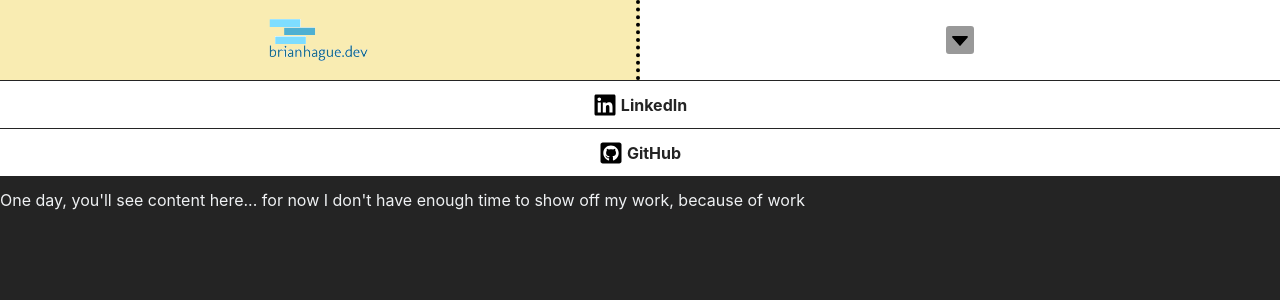
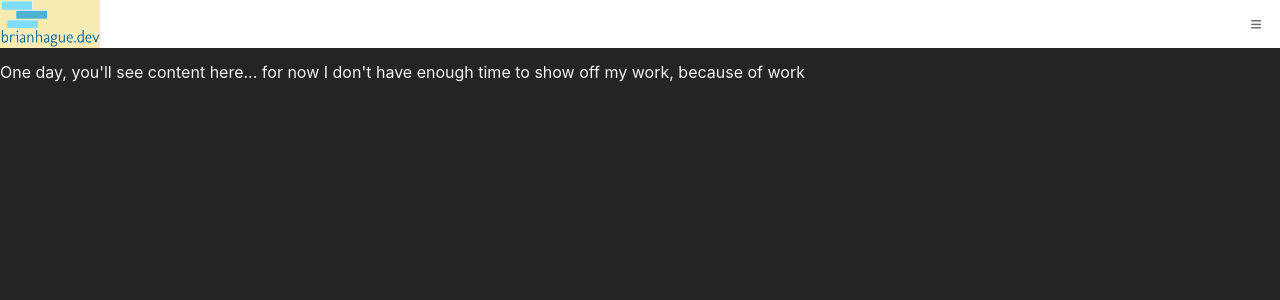
Before and after one commit to alphaseinor/brianhague_dev, a React (Create React App) app: page / in a window 1280 px wide. Shown: the top 300 px of the page. Built offline with nearby package versions, Linux system fonts and the light colour scheme.

Commit message:
fixed some layout bugs

```diff
--- a/src/App.js
+++ b/src/App.js
@@ -2,14 +2,12 @@ import React from 'react';
 import './reset.scss'
 import "./App.scss"
 
-import { NavList } from './components/nav/NavList';
+import Header from './components/header/Header'
 
 function App() {
   return (
     <>
-    <header>
-      <NavList />
-    </header>
+    <Header />
     <main>
       <p>One day, you'll see content here... for now I don't have enough time to show off my work, because of work</p>
     </main>
--- a/src/App.scss
+++ b/src/App.scss
@@ -40,7 +40,8 @@ button, a {
   border: none;
   background: none;
   text-decoration: none;
-  color: var(--text-color);
+  color: var(--bg-button);
+  background-color: var(--bg-header);
   &:focus {
     outline: 0;
   }
@@ -61,24 +62,22 @@ header {
   }
   .logo{
     display: flex;
-    justify-content: space-evenly;
-    height:5rem;
+    justify-content: space-between;
+    height:3rem;
     width: 100%;
     a{
-      width: 50%;
-      border-right: 4px dotted black;
       img {
         width: 100px;
       }
     }
-    button{
-      width:50%;
+    .menuToggle{
+      height: 3rem;
+      width: 3rem;
       display: flex;
-      object{
-        height:2rem;
-        widows: 2rem;
-        fill: #009aec;
-      }
+      font-weight: bold;
+      font-size: 1.25rem;
+      justify-content: center;
+      align-items: center;
     }
   }
   .links{
@@ -99,7 +98,7 @@ header {
   }
 }
 
-.invisible{
+.hidden{
   display:none;
 }
 //TABLET VIEW
--- /dev/null
+++ b/src/components/header/Header.jsx
@@ -0,0 +1,13 @@
+import React from 'react'
+import NavList from '../nav/NavList'
+
+
+const Header = () => {
+    return (
+        <header>
+            <NavList />
+        </header>
+    )
+}
+
+export default Header
--- a/src/components/nav/NavList.js
+++ b/src/components/nav/NavList.js
@@ -1,29 +1,44 @@
-import React from 'react';
+import React, { useState, useEffect } from 'react';
 
 export function NavList() {
+
+  const [menuToggle, setMenuToggle] = useState(false)
+
+  const toggleMenu = (e) => {
+    e.preventDefault()
+    console.log("click")
+    setMenuToggle(!menuToggle)
+  }
+
+  useEffect(()=> {
+    console.log(menuToggle)
+  }, [menuToggle])
+
   return (
     <nav>
       <div className="logo">
         <a href="/">
-          <img classname="logo" src="/images/text_logo.png" alt="brian hague developer logo" />
+          <img className="logo" src="/images/text_logo.png" alt="brian hague developer logo" />
         </a>
-        <button >
-          <object
-            type="image/svg+xml"
-            className="selected"
-            data="./images/caret-square-down-duotone.svg" aria-label="nav menu toggle" />
+        <button
+          className = "menuToggle"
+          onClick = {toggleMenu}
+        >
+          {menuToggle ? "X" : "≡"}
         </button>
       </div>
-      <div className="links">
+      <div className={menuToggle ? "links" : "hidden"}>
         <a href="https://www.linkedin.com/in/brian-hague-7441908/">
-          <img classname="svg" src="/images/linkedin-brands.svg" alt="linked in logo" />
+          <img className="svg" src="/images/linkedin-brands.svg" alt="linked in logo" />
           LinkedIn
         </a>
         <a href="https://github.com/alphaseinor">
-        <img classname="svg" src="/images/github-square-brands.svg" alt="git hub logo" />
+        <img className="svg" src="/images/github-square-brands.svg" alt="git hub logo" />
           GitHub
         </a>
       </div>
     </nav>
   );
 }
+
+export default NavList
```
